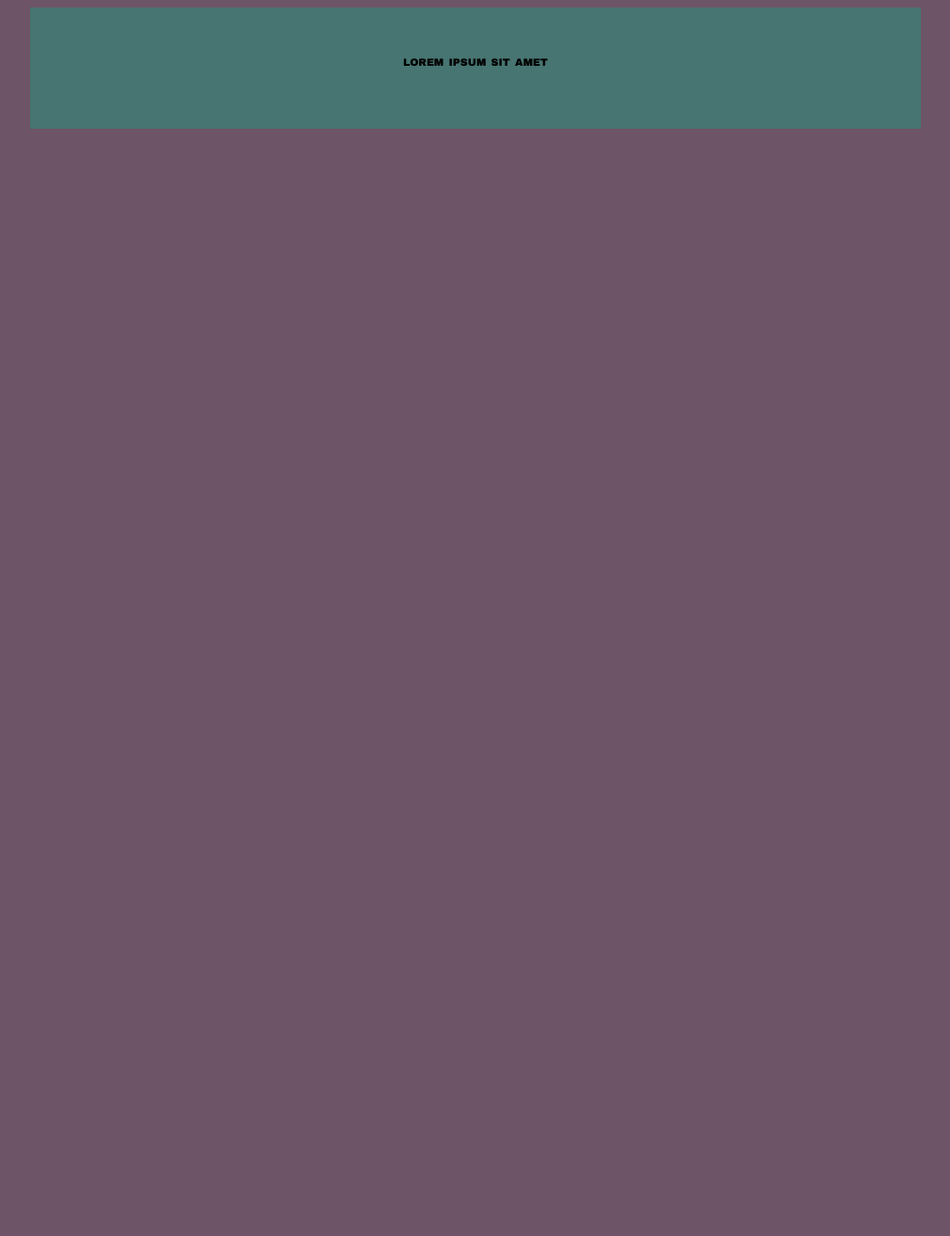
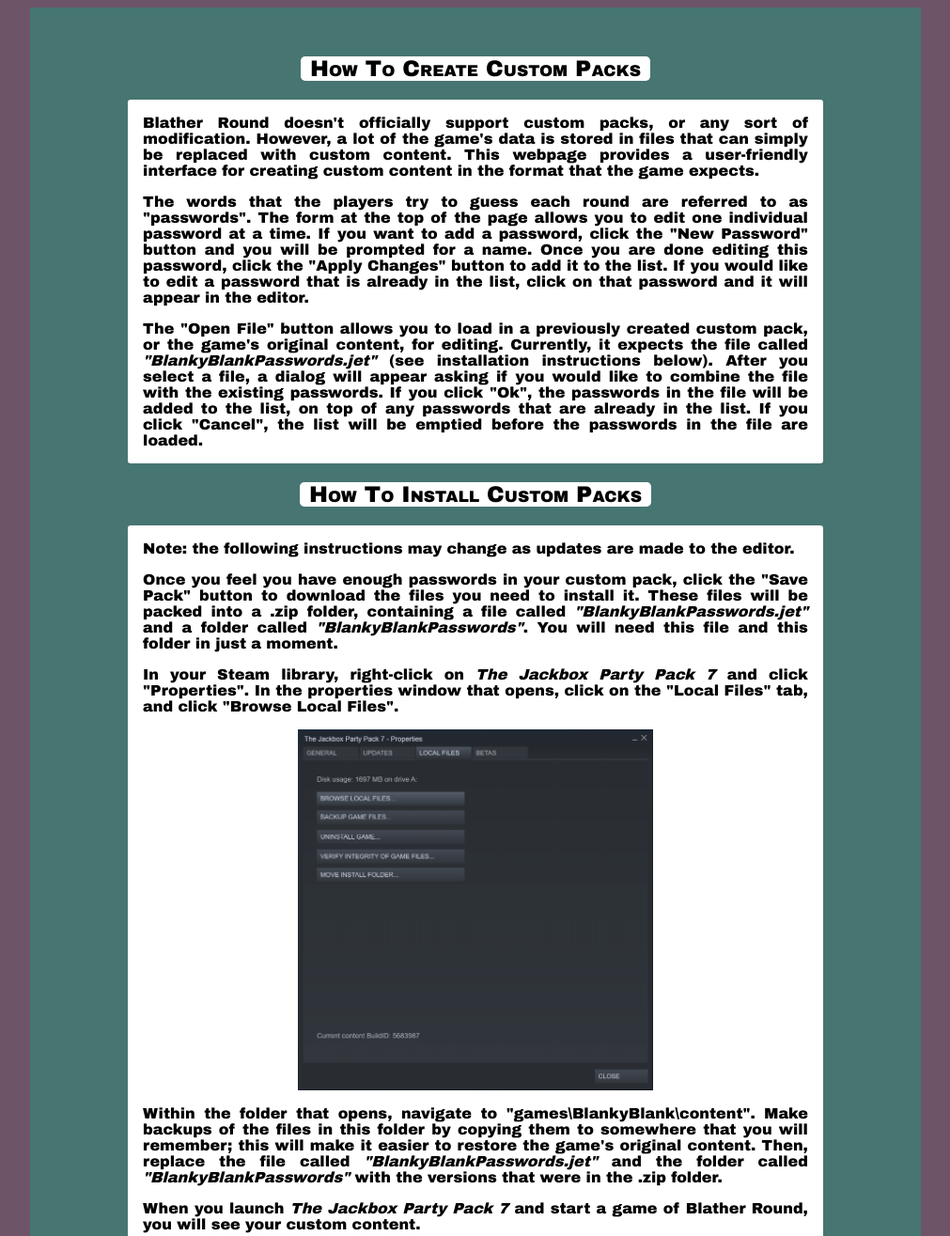
Before and after one commit to giraffeics/blather-round-editor, a plain HTML site: page instructions/index.html in a window 1280 px wide. Shown: the part 40-1355 px from the top of the page at 94% size, without its empty margins (134-1145 px from the left). Before the commit the page ends 800 px from the top, so only its background shows below. Drawn offline with Linux system fonts and the light colour scheme.

Commit message:
wrote instructions

```diff
--- a/instructions/index.html
+++ b/instructions/index.html
@@ -4,7 +4,52 @@
 	</head>
 	<body>
 		<div id="content">
-			<p>lorem ipsum sit amet</p>
+			<h2>How To Create Custom Packs</h2>
+			<div  class="text-section">
+				<p>
+					Blather Round doesn't officially support custom packs, or any sort of modification.
+					However, a lot of the game's data is stored in files that can simply be replaced with custom content.
+					This webpage provides a user-friendly interface for creating custom content in the format that the game expects.
+				</p>
+				<p>
+					The words that the players try to guess each round are referred to as "passwords".
+					The form at the top of the page allows you to edit one individual password at a time.
+					If you want to add a password, click the "New Password" button and you will be prompted for a name.
+					Once you are done editing this password, click the "Apply Changes" button to add it to the list.
+					If you would like to edit a password that is already in the list, click on that password and it will appear in the editor.
+				</p>
+				<p>
+					The "Open File" button allows you to load in a previously created custom pack, or the game's original content, for editing.
+					Currently, it expects the file called <i>"BlankyBlankPasswords.jet"</i> (see installation instructions below).
+					After you select a file, a dialog will appear asking if you would like to combine the file with the existing passwords.
+					If you click "Ok", the passwords in the file will be added to the list, on top of any passwords that are already in the list.
+					If you click "Cancel", the list will be emptied before the passwords in the file are loaded.
+				</p>
+			</div>
+			<h2>How To Install Custom Packs</h2>
+			<div  class="text-section">
+				<p>
+					Note: the following instructions may change as updates are made to the editor.
+				</p>
+				<p>
+					Once you feel you have enough passwords in your custom pack, click the "Save Pack" button to download the files you need to install it.
+					These files will be packed into a .zip folder, containing a file called <i>"BlankyBlankPasswords.jet"</i> and a folder called <i>"BlankyBlankPasswords"</i>.
+					You will need this file and this folder in just a moment.
+				</p>
+				<p>
+					In your Steam library, right-click on <i>The Jackbox Party Pack 7</i> and click "Properties".
+					In the properties window that opens, click on the "Local Files" tab, and click "Browse Local Files".
+				</p>
+				<img src="localfiles.png" style="height:24em; margin: auto; display: block;"/>
+				<p>
+					Within the folder that opens, navigate to "games\BlankyBlank\content".
+					Make backups of the files in this folder by copying them to somewhere that you will remember; this will make it easier to restore the game's original content.
+					Then, replace the file called <i>"BlankyBlankPasswords.jet"</i> and the folder called <i>"BlankyBlankPasswords"</i> with the versions that were in the .zip folder.
+				</p>
+				<p>
+					When you launch <i>The Jackbox Party Pack 7</i> and start a game of Blather Round, you will see your custom content.
+				</p>
+			</div>
 		</div>
 	</body>
 </html>
--- a/style.css
+++ b/style.css
@@ -45,6 +45,17 @@
 	display: inline-block;
 }
 
+.text-section{
+	border-radius: 0.2em;
+	padding-left: 1em;
+	padding-right: 1em;
+	background-color: #FFFFFF;
+	display: inline-block;
+	max-width:80%;
+	font-variant: none;
+	text-align: justify;
+}
+
 #content{
 	max-width: 70%;
 	margin-left:auto;
```
Also changed, not shown: instructions/localfiles.png (added).
